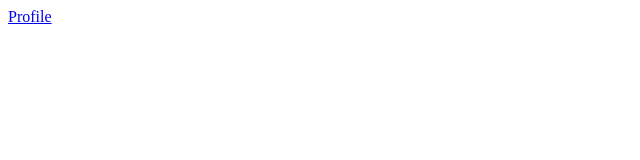
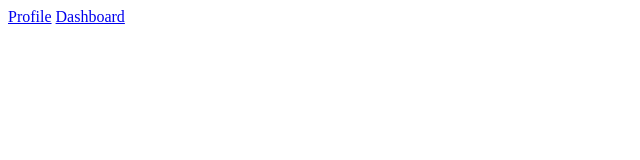
Before and after one commit to Zexrica/Zexrica.github.io, a plain HTML site: page index.html in a window 1280 px wide. Shown: the full height of the page, 0-640 px from the left. Drawn offline with Linux system fonts and the light colour scheme.

Commit message:
index change

```diff
--- a/index.html
+++ b/index.html
@@ -5,5 +5,6 @@
     </head>
     <body>
         <a href="/profile.html">Profile</a>
+        <a href="/dashboard.html">Dashboard</a>
     </body>
 </html>
```
